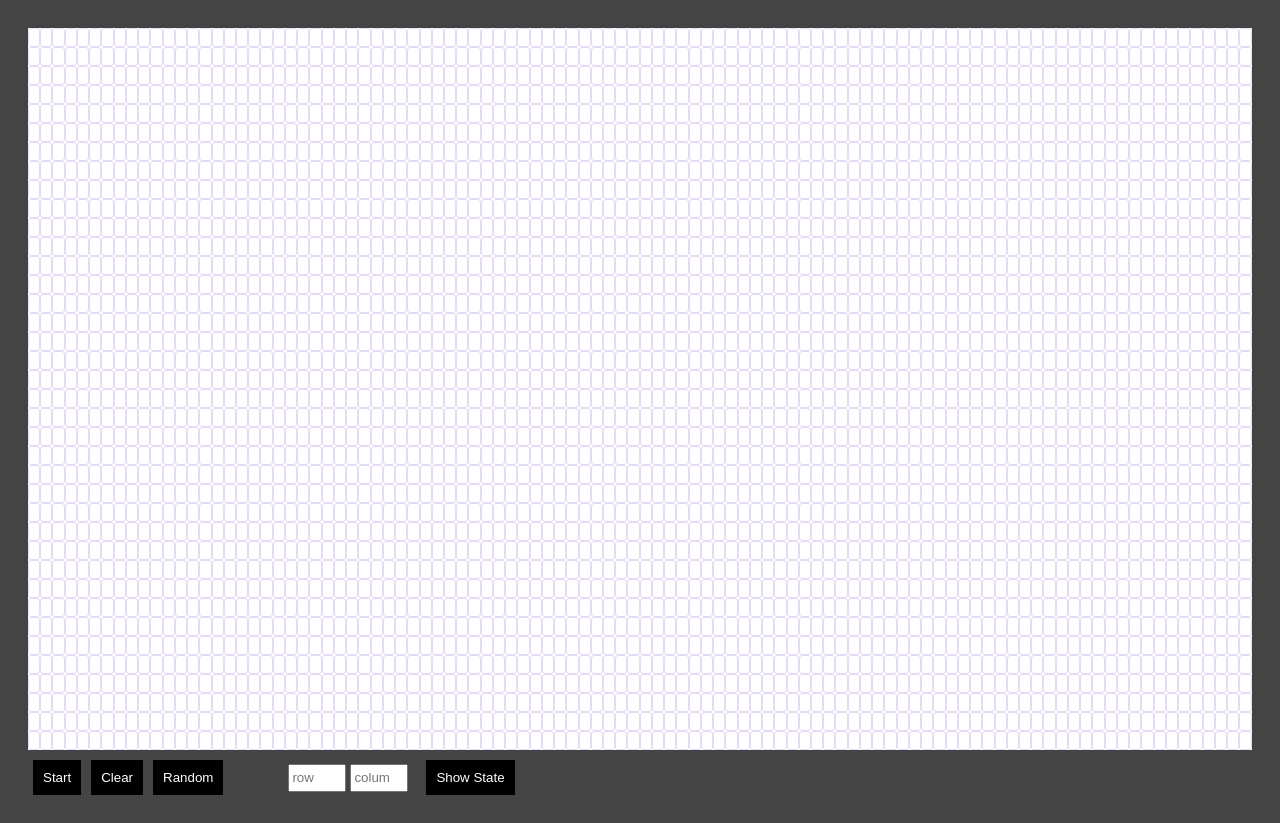
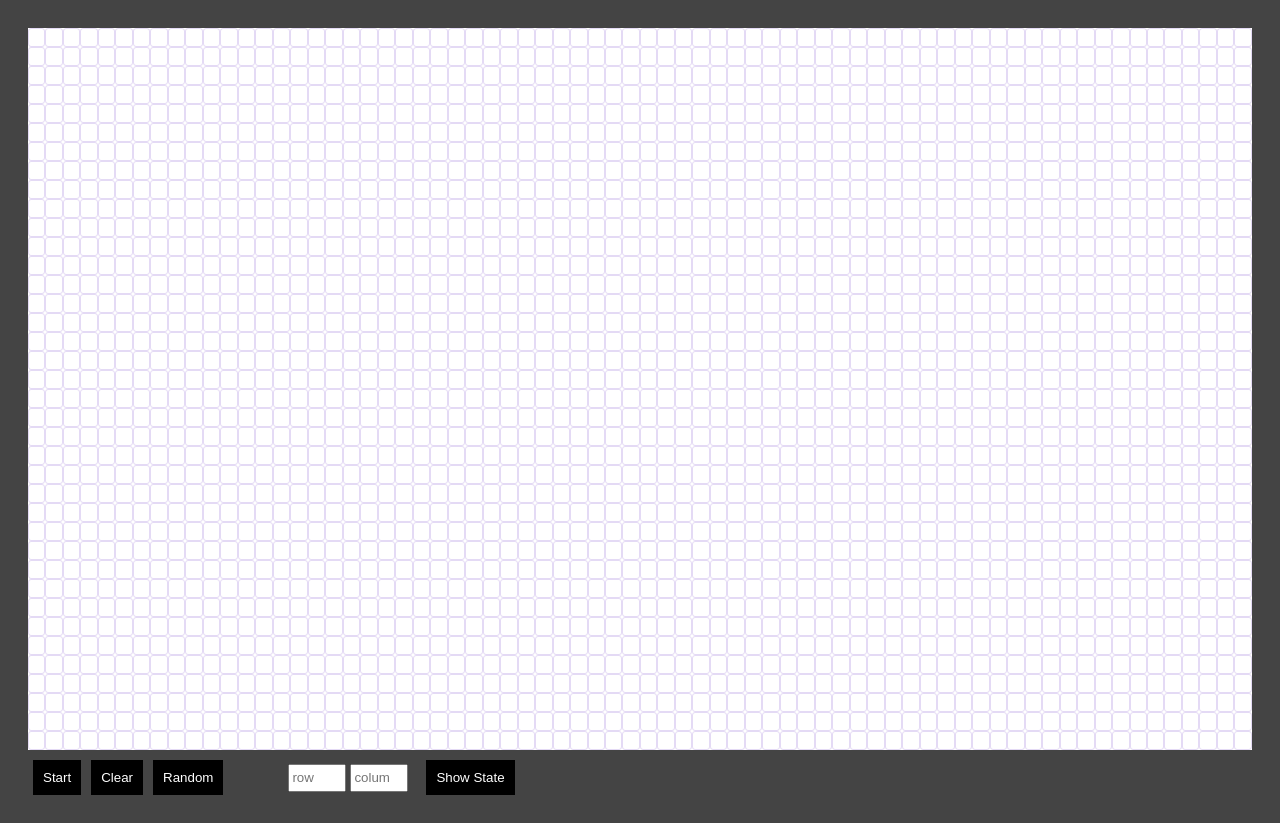
Before and after one commit to abhishek-atnure/Game-of-life, a plain HTML site: page index.html in a window 1280 px wide. Drawn offline with Linux system fonts and the light colour scheme.

Commit message:
update in css

```diff
--- a/script.js
+++ b/script.js
@@ -1,6 +1,6 @@
 
 let rows = 38;
-let cols = 100;
+let cols = 70;
 
 let playing = false;
 
--- a/style.css
+++ b/style.css
@@ -8,7 +8,6 @@ body {
 }
 
 table {
-  /* background-color: #c5d6c6; */
   background-color: white;
   border-spacing: 0;
 }
```
